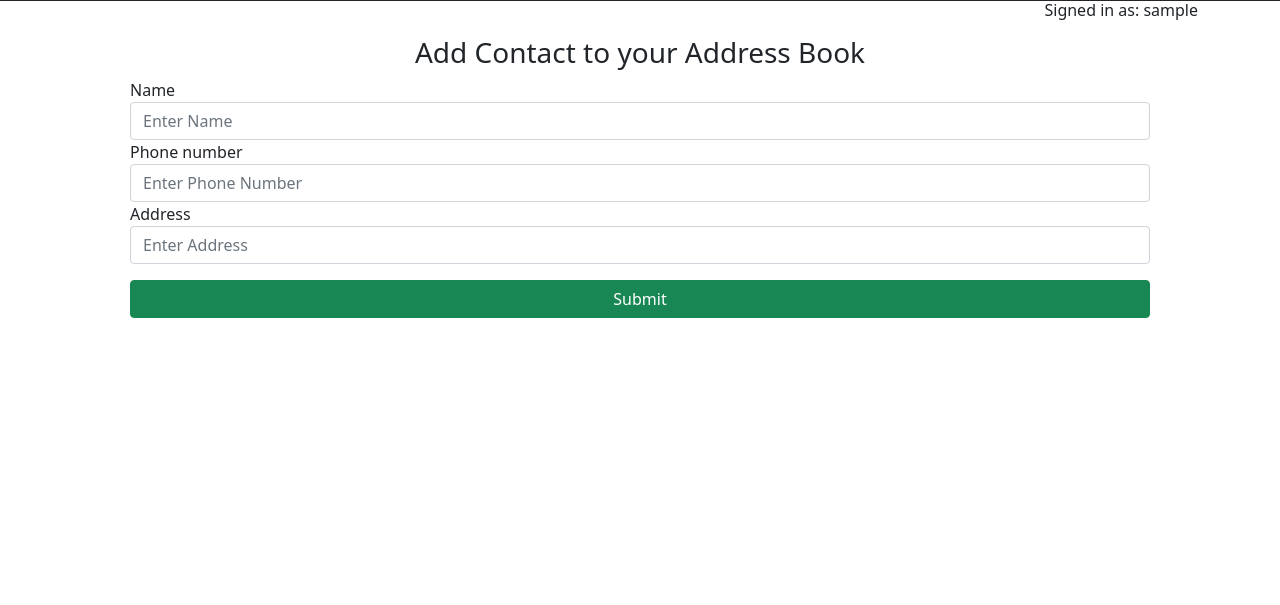
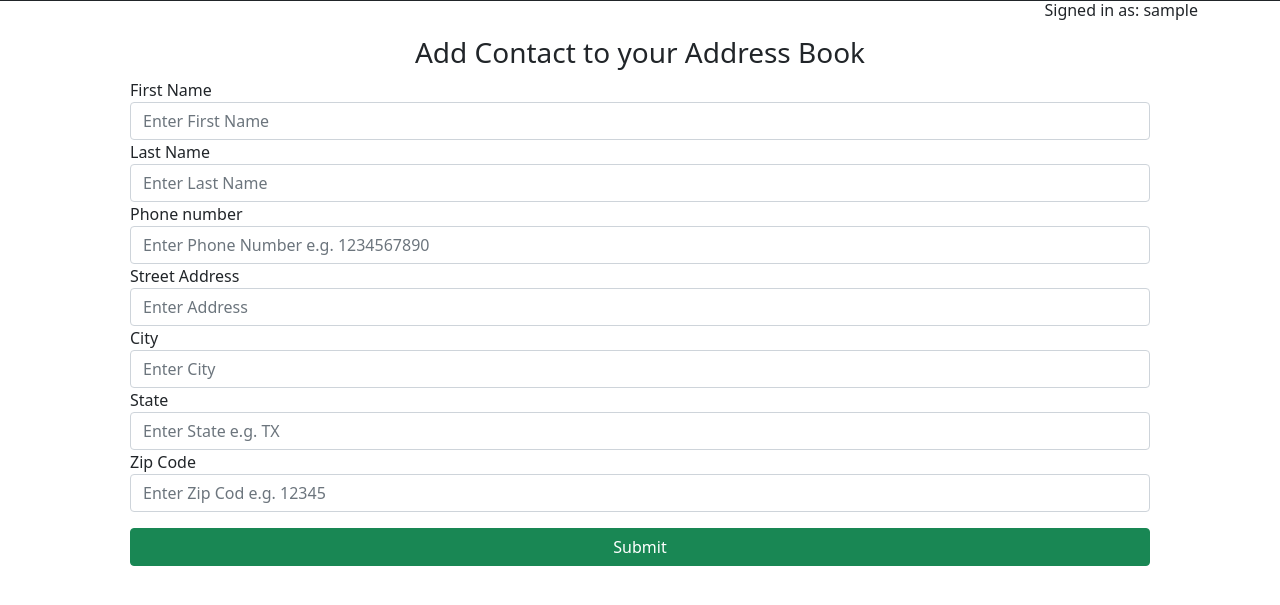
Before and after one commit to rebeccalpeace/phone_book_flask, a Flask app: page /register in a window 1280 px wide. Shown: the part 55-660 px from the top of the page. Run offline with Flask 2, Linux system fonts and the light colour scheme; the visitor is signed in with stand-in values (Sample User, id 1); data comes from the database, SQL or seed files in the repository; some libraries are stand-ins or nearby versions.

Commit message:
working site

```diff
--- a/app/forms.py
+++ b/app/forms.py
@@ -3,9 +3,13 @@ from wtforms import StringField, PasswordField, SubmitField
 from wtforms.validators import InputRequired, Length, EqualTo
 
 class RegisterForm(FlaskForm):
-    name = StringField('Name', validators=[InputRequired()])
+    first_name = StringField('First Name', validators=[InputRequired()])
+    last_name = StringField('Last Name', validators=[InputRequired()])
     phone_number = StringField('Phone number', validators=[InputRequired(), Length(min=7, max=14)])
-    address = StringField('Address', validators=[InputRequired()])
+    address = StringField('Street Address', validators=[InputRequired()])
+    city = StringField('City', validators=[InputRequired()])
+    state = StringField('State', validators=[InputRequired()])
+    zip_code = StringField('Zip Code', validators=[InputRequired()])
     submit = SubmitField()
 
 class SignUpForm(FlaskForm):
--- a/app/models.py
+++ b/app/models.py
@@ -11,9 +11,13 @@ from flask_login import UserMixin
 
 class Address(db.Model):
     id = db.Column(db.Integer, primary_key=True)
-    name = db.Column(db.String(50), nullable=False)
+    first_name = db.Column(db.String(50), nullable=False)
+    last_name = db.Column(db.String(50), nullable=False)
     phone_number = db.Column(db.String(10), nullable=False, unique=True)
     address = db.Column(db.String(100), nullable = False)
+    city = db.Column(db.String(100), nullable = False)
+    state = db.Column(db.String(2), nullable = False)
+    zip_code = db.Column(db.String(5), nullable = False)
     user_id = db.Column(db.Integer, db.ForeignKey('user.id'))
 
     def __init__(self, **kwargs):
--- a/app/routes.py
+++ b/app/routes.py
@@ -56,11 +56,15 @@ def register():
     # if the form is submitted and all the data is valid
     if form.validate_on_submit():
         print('Form has been validated!')
-        name = form.name.data
+        first_name = form.first_name.data
+        last_name = form.last_name.data
         phone_number = form.phone_number.data
         address = form.address.data
-        new_address = Address(name=name, phone_number=phone_number, address=address, user_id=current_user.id)
-        print(f"{new_address.name} has been created.")
+        city = form.city.data
+        state = form.state.data
+        zip_code = form.zip_code.data
+        new_address = Address(first_name=first_name, last_name=last_name, phone_number=phone_number, address=address, city=city, state=state, zip_code=zip_code, user_id=current_user.id)
+        print(f"{new_address.first_name} has been created.")
         return redirect(url_for('view'))
     return render_template('register.html', form=form)
 
@@ -80,11 +84,15 @@ def edit(id):
         return redirect(url_for('index', id=id))
     form = RegisterForm()
     if form.validate_on_submit():
-        name = form.name.data
+        first_name = form.first_name.data
+        last_name = form.last_name.data
         phone_number = form.phone_number.data
         address = form.address.data
-        address_to_edit.update(name=name, phone_number=phone_number, address=address)
-        flash(f"{address_to_edit.name} has been updated.", 'success')
+        city = form.city.data
+        state = form.state.data
+        zip_code = form.zip_code.data
+        address_to_edit.update(first_name=first_name, last_name=last_name, phone_number=phone_number, address=address, city=city, state=state, zip_code=zip_code)
+        flash(f"{address_to_edit.first_name} has been updated.", 'success')
         return redirect(url_for('view', id=id))
     return render_template('edit.html', address=address_to_edit, form=form)
 
@@ -96,5 +104,5 @@ def delete(id):
         flash('You do not have permission to delete this contact.', 'danger')
         return redirect(url_for('index'))
     address_to_delete.delete()
-    flash(f"{address_to_delete.name} has been deleted from your contacts.", "success")
+    flash(f"{address_to_delete.first_name} has been deleted from your contacts.", "success")
     return redirect(url_for('view'))
--- a/app/templates/register.html
+++ b/app/templates/register.html
@@ -7,14 +7,26 @@
 <form method="post">
     {{ form.csrf_token }}
     <div class="form-group ms-5 me-5">
-        {{ form.name.label }}
-        {{ form.name(class='form-control', placeholder="Enter Name") }}
+        {{ form.first_name.label }}
+        {{ form.first_name(class='form-control', placeholder="Enter First Name") }}
+
+        {{ form.last_name.label }}
+        {{ form.last_name(class='form-control', placeholder="Enter Last Name") }}
 
         {{ form.phone_number.label }}
-        {{ form.phone_number(class='form-control', placeholder="Enter Phone Number") }}
+        {{ form.phone_number(class='form-control', placeholder="Enter Phone Number e.g. 1234567890") }}
 
         {{ form.address.label }}
         {{ form.address(class='form-control', placeholder="Enter Address") }}
+
+        {{ form.city.label }}
+        {{ form.city(class='form-control', placeholder="Enter City") }}
+
+        {{ form.state.label }}
+        {{ form.state(class='form-control', placeholder="Enter State e.g. TX") }}
+
+        {{ form.zip_code.label }}
+        {{ form.zip_code(class='form-control', placeholder="Enter Zip Cod e.g. 12345") }}
 
         {{ form.submit(class='btn btn-success w-100 mt-3')}}
     </div>
```
Also changed, not shown: app/templates/edit.html (+14 -2 lines), app/templates/view.html (+8 -5 lines), migrations/versions/1d270b90cb41_added_user_id_to_address_table_and_.py (deleted, +0 -40 lines), migrations/versions/8a6fb1b9c22b_.py (deleted, +0 -35 lines), migrations/versions/a7216acec4cd_.py (added, +51 -0 lines).
